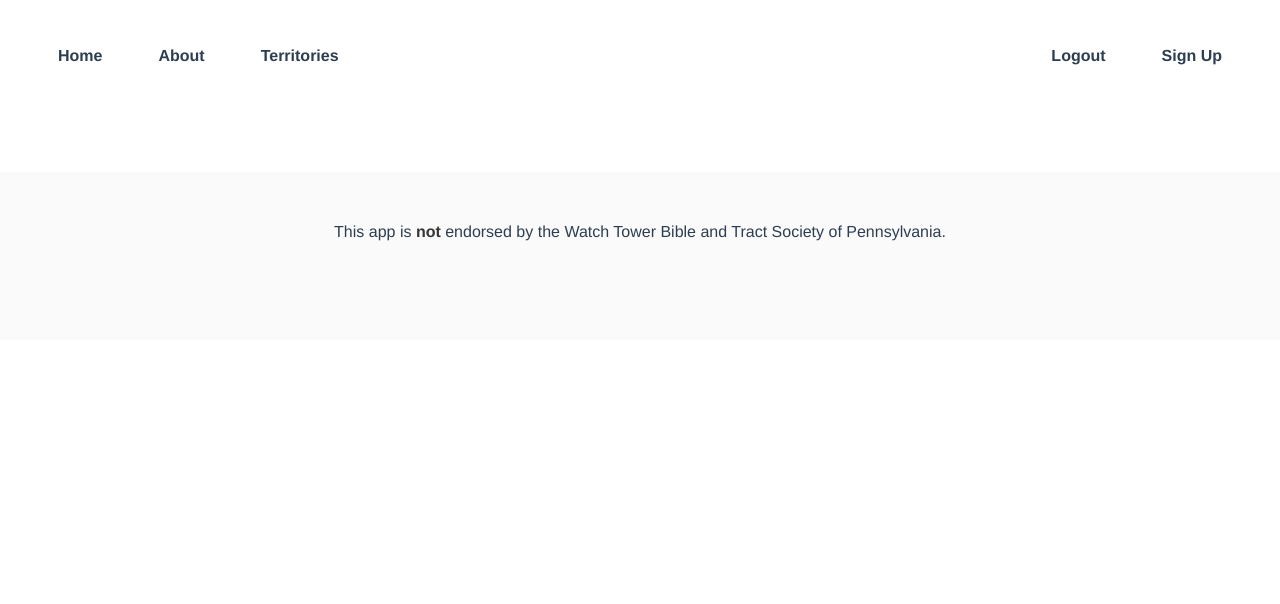
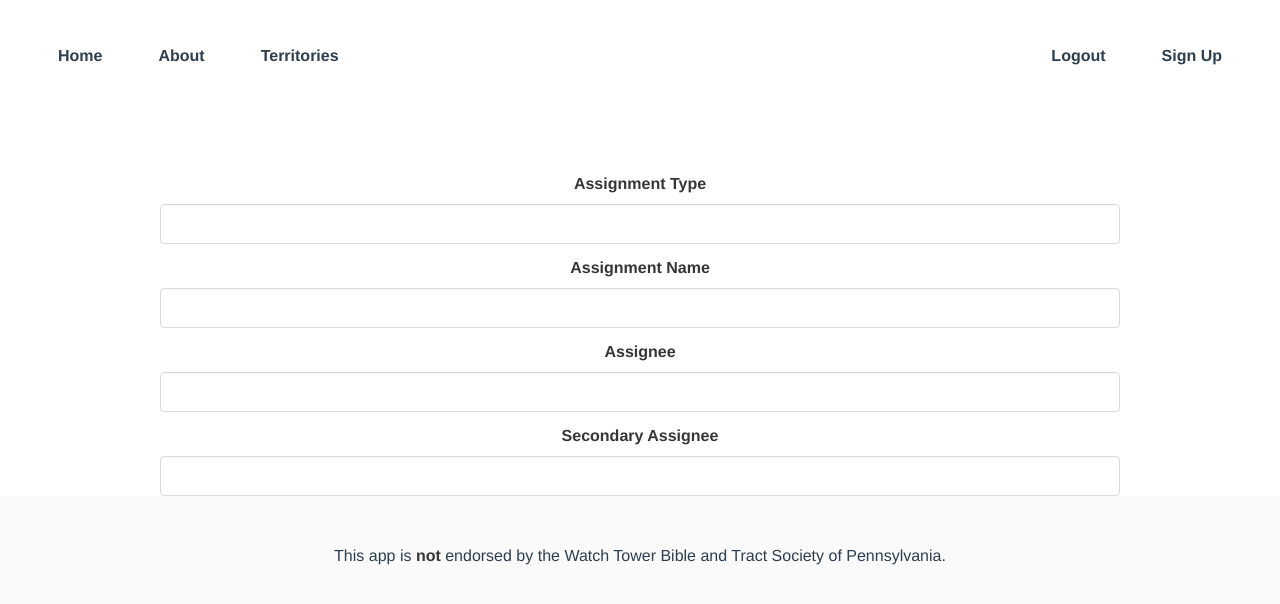
Before and after one commit to basicallysteve/letter-writing, a Vue app: page /new-assignment in a window 1280 px wide. Shown: the top 604 px of the page. Built offline with nearby package versions, Linux system fonts and the light colour scheme; no server answers; the database is empty; sample sign-in values are in the browser's storage.

Commit message:
Initial Assignment Work

```diff
--- /dev/null
+++ b/src/components/AssigneeInput.vue
@@ -0,0 +1,60 @@
+<template>
+    <b-autocomplete v-model="value" :data="filteredUsers" field="name" open-on-focus></b-autocomplete>
+</template>
+<script>
+import firebase from "../mixins/firebase.mixin";
+export default {
+    computed: {
+        filteredUsers(){
+            return this.users.filter(user=>{
+                return user.name.toLowerCase().includes(this.value.toLowerCase());
+            });
+        },
+        value: {
+            get(){
+                return this.$attrs.value;
+            },
+            set(newVal){
+                this.$emit("input", newVal);
+            }
+        }
+    },
+    data(){
+        return {
+            users: [],
+            nameFilter: {
+                name: "where",
+            }
+        }
+    },
+    methods: {
+        async loadUsers(){
+            let queries = [
+                {
+                    name: "where",
+                    params: ["congregation_id", "==", this.congregation_id]
+                }
+            ]
+            this.users = await this.fetchUsers(queries)
+        }
+    },
+    mixins: [firebase],
+    mounted(){
+    },
+    props: {
+        congregation_id: {
+            type: [String],
+            default: null
+        }
+    },
+    watch: {
+        congregation_id: {
+            handler(){
+                this.loadUsers()
+            }
+        },
+    }
+
+}
+
+</script>
--- /dev/null
+++ b/src/components/AssignmentTypeInput.vue
@@ -0,0 +1,52 @@
+<template>
+    <b-autocomplete v-model="value" :data="filteredTypes" field="name" @select="($event)=>{$emit('select', $event)}" open-on-focus/>
+</template>
+<script>
+import assignment from "../mixins/assignments.mixin";
+
+export default {
+    computed: {
+        filteredTypes(){
+            return this.types.filter(type=>{
+                return type.name.toLowerCase().includes(this.value.toLowerCase());
+            });
+        },
+        value: {
+            get(){
+                return this.$attrs.value;
+            },
+            set(newVal){
+                this.$emit("input", newVal);
+            }
+        }
+    },
+    data(){
+        return {
+            types: [],
+            nameFilter: {
+                name: "where",
+            }
+        }
+    },
+    methods: {
+        async loadTypes(){
+            let queries = [
+
+            ]
+            this.types = await this.fetchAssignmentTypes(queries)
+        }
+    },
+    mixins: [assignment],
+    mounted(){
+        this.loadTypes()
+
+    },
+    props: {
+    },
+    watch: {
+
+    }
+
+}
+
+</script>
--- /dev/null
+++ b/src/components/Card.vue
@@ -0,0 +1,31 @@
+<template>
+    <div class="card">
+        <header class="card-header">
+            <p class="card-header-title">
+                <slot name="title"></slot>
+            </p>
+        </header>
+        <div class="card-content">
+            <div class="content">
+                <slot name="content"></slot>
+            </div>
+        </div>
+        <footer class="card-footer" v-if="footer">
+            <slot name="footer"></slot>
+        </footer>
+    </div>
+</template>
+<script>
+export default {
+    name: "card",
+    data(){
+        return{}
+    },
+    props: {
+        footer: {
+            type: Boolean,
+            default: false
+        }
+    }
+}
+</script>
--- /dev/null
+++ b/src/mixins/assignments.mixin.js
@@ -0,0 +1,22 @@
+import firebase from "firebase";
+
+export default {
+    methods: {
+        async fetchAssignmentTypes(queries = []){
+            let assignmentTypes = [];
+            let db = firebase.firestore();
+            let ref = db.collection("/assignment-types");
+            for await(let item of queries){
+                console.log(item);
+                ref[item.name](...item.params)
+            }
+            let assignmentTypesSnapshot = await ref.get();
+            assignmentTypesSnapshot.forEach(doc=>{
+                let type = doc.data();
+                type.assignment_type_id = doc.id
+                assignmentTypes.push(type);
+            })
+            return assignmentTypes;
+        }
+    }
+}
--- a/src/mixins/firebase.mixin.js
+++ b/src/mixins/firebase.mixin.js
@@ -18,11 +18,15 @@ export default {
             let db = firebase.firestore();
             return db.collection("/users").where("email", "==", email).get();
         },
-        async fetchUsers(){
+        async fetchUsers(queries = []){
             let users = [];
             let db = firebase.firestore();
-
-            let usersSnapshot = await db.collection("/users").get();
+            let ref = db.collection("/users");
+            for await(let item of queries){
+                console.log(item);
+                ref[item.name](...item.params)
+            }
+            let usersSnapshot = await ref.get();
             usersSnapshot.forEach(doc=>{
                 let user = doc.data();
                 user.user_id = doc.id
--- a/src/router/index.js
+++ b/src/router/index.js
@@ -52,7 +52,23 @@ const routes = [
       requiresAuth: true
     },
     component: ()=> import("@/views/Admin.vue")
-  }
+  },
+  {
+    path: "/assignments",
+    name: "Assignments",
+    meta: {
+      requiresAuth: true
+    },
+    component: ()=> import("@/views/Assignments.vue")
+  },
+  {
+    path: "/new-assignment",
+    name: "New Assignment",
+    meta: {
+      requiresAuth: true
+    },
+    component: ()=> import("@/views/NewAssignmentForm.vue")
+  },
     // route level code-splitting
     // this generates a separate chunk (about.[hash].js) for this route
     // which is lazy-loaded when the route is visited.
--- /dev/null
+++ b/src/views/Assignments.vue
@@ -0,0 +1,29 @@
+<template>
+    <div style="width: 75%; margin: auto;">
+    <div class="card">
+        <header class="card-header">
+            <p class="card-header-title">
+               Test Assignment
+            </p>
+        </header>
+        <div class="card-content">
+            <div class="content">
+                Assignment Details
+            </div>
+        </div>
+    </div>
+    </div>
+</template>
+<script>
+import Card from "../components/Card.vue";
+export default {
+    components: {
+        'card': Card
+    },
+    data(){
+        return {
+
+        }
+    }
+
+}
--- /dev/null
+++ b/src/views/NewAssignmentForm.vue
@@ -0,0 +1,43 @@
+<template>
+<div  style="width: 75%; margin: auto;">
+    <b-field label="Assignment Type">
+        <assignment-type-input v-model="assignmentType" />
+    </b-field>
+    <b-field label="Assignment Name">
+        <b-input />
+    </b-field>
+    <b-field label="Assignee">
+        <assignee-input :congregation_id="user.congregation_id" v-model="assignee"/>
+    </b-field>
+    <b-field label="Secondary Assignee">
+        <assignee-input :congregation_id="user.congregation_id" v-model="assignee2" />
+    </b-field>
+</div>
+</template>
+<script>
+import AssigneeInput from "../components/AssigneeInput";
+import AssignmentTypeInput from "../components/AssignmentTypeInput";
+export default {
+    components: {
+        AssigneeInput,
+        AssignmentTypeInput
+    },
+
+    data(){
+        return {
+            assignmentType: "",
+            assignee: "",
+            assignee2: ""
+        }
+    },
+    props: {
+        user: {
+            type: Object,
+            default(){
+                return {}
+            }
+        }
+    }
+
+}
+</script>
```
